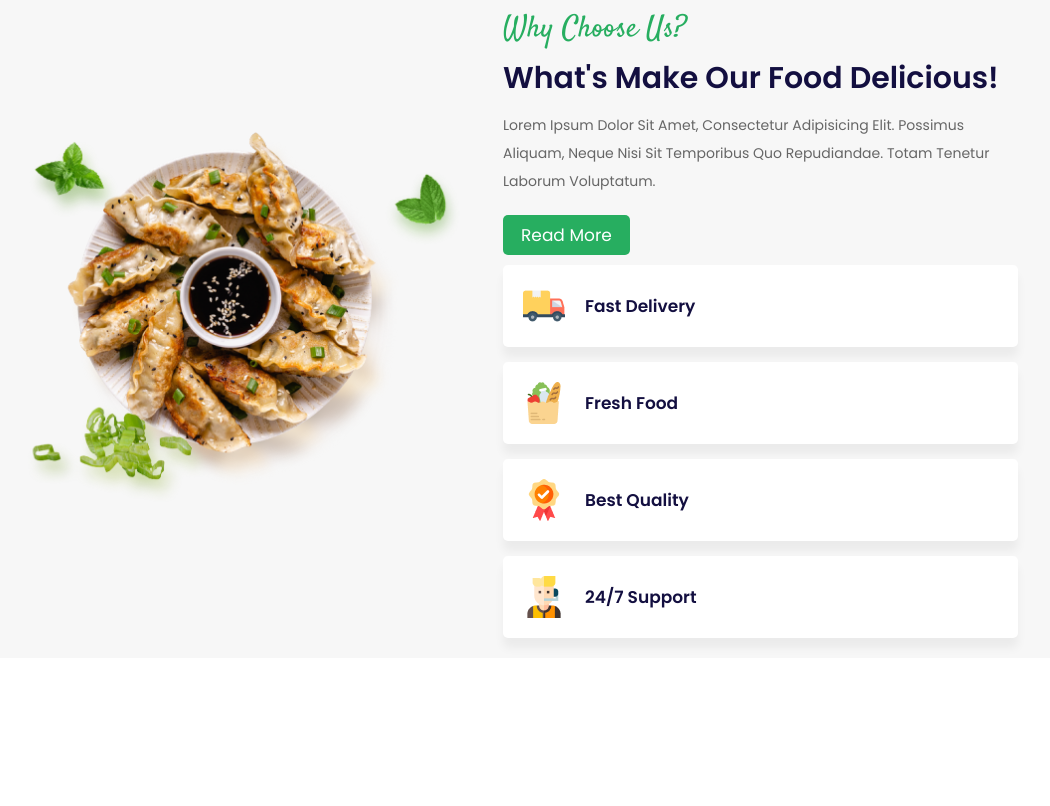
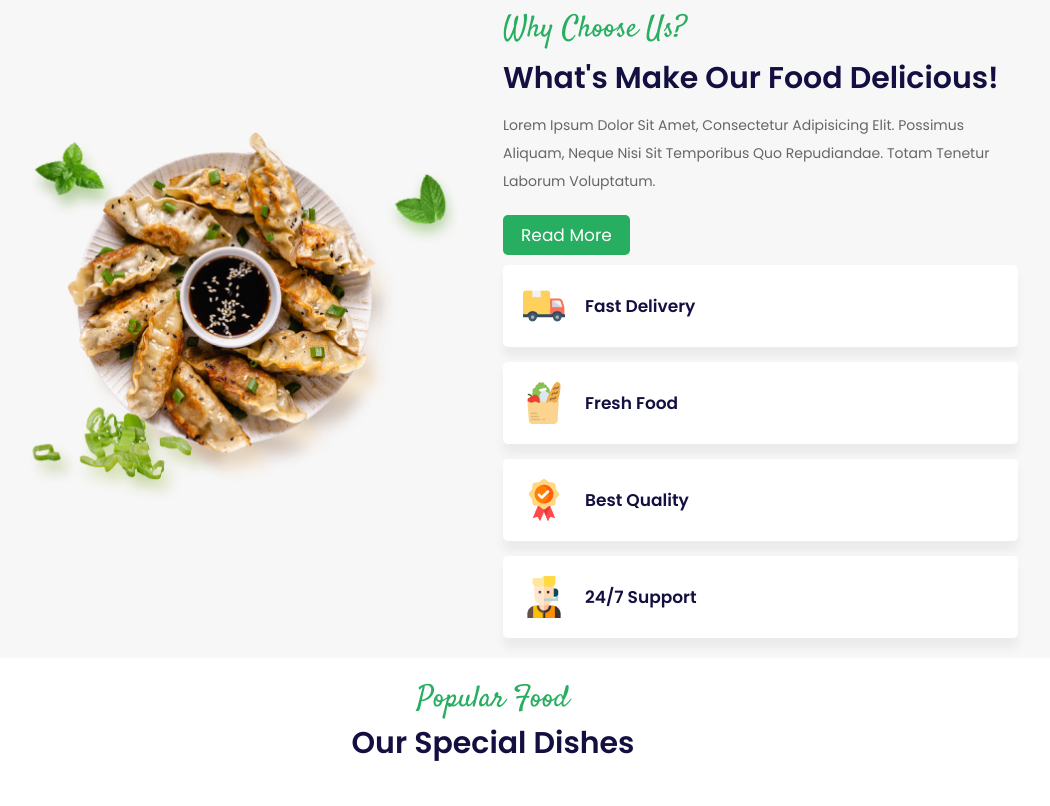
Before and after one commit to ozllmozdmrr/FoodRestaurant, a website: page public/index.html in a window 1280 px wide. Shown: the part 813-1619 px from the top of the page, without its empty margins (147-1197 px from the left). Before the commit the page ends 1471 px from the top, so only its background shows below. Drawn offline with Linux system fonts and the light colour scheme.

Commit message:
feat : The popular food section has started.

```diff
--- a/public/index.html
+++ b/public/index.html
@@ -262,13 +262,21 @@
                 </div>
             </div>
         </div>
+    </section>
 
+    <!-- about section starts -->
+
+    <!-- popular section start -->
+
+    <section class="popular" id="popular">
+
+        <div class="heading">
+            <span>popular food</span>
+            <h3>our special dishes</h3>
+        </div>
 
 
     </section>
-
-
-    <!-- about section starts -->
 
 
 
@@ -277,15 +285,7 @@
 
 
 
-
-
-
-
-
-
-
-
-
+    <!-- popular section ends -->
 
     <!-- custom js file link -->
     <script src="/js/script.js"></script>
--- a/scss/style.scss
+++ b/scss/style.scss
@@ -57,6 +57,8 @@ section {
   padding: 2rem 9%;
 }
 
+/////   Popular section start
+
 .heading {
   text-align: center;
   padding-bottom: 2rem;
@@ -70,6 +72,9 @@ section {
     color: $black;
   }
 }
+
+//// Populer section end
+
 
 .btn {
   display: inline-block;
```
